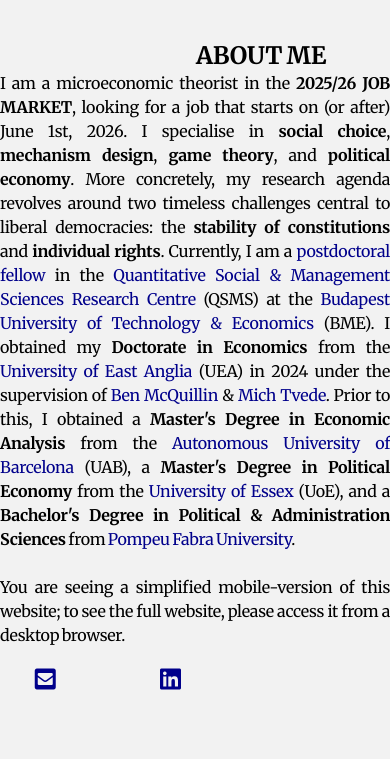
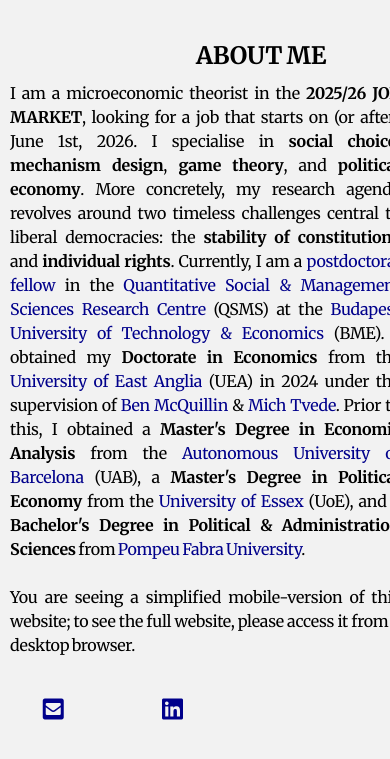
Before and after one commit to HectorHermidaRivera/hectorhermidarivera.github.io, a Jekyll site: the page built from index.md, in a window 390 px wide. Shown: the top 759 px of the page. Built offline with Jekyll 4.4.1, drawn with Linux system fonts in a browser that asks for light colours; a style sheet for code colours, icons or effects is not loaded.

Commit message:
Update style.css

```diff
--- a/assets/css/style.css
+++ b/assets/css/style.css
@@ -7,9 +7,6 @@ body {
 
 .content {
   margin-left: 250px;       /* space for the sidebar */
-  /*padding: 5% 5% 5% 2.5%;    */
-  /*padding: clamp(10px, 5%, 100px) clamp(10px, 5%, 100px) clamp(10px, 5%, 100px) clamp(10px, 2.5%, 50px);*/
-  /*max-width: 1300px;        */
   padding: 2.5vw 5vw 2.5vw 0vw;
   box-sizing: border-box;
   font-size: 1.1em;
@@ -320,7 +317,7 @@ a {
   #about-me .mobile-intro,
   #about-me .mobile-only p {          /* ensures all paragraphs get same line-height */
     width: 100% !important;
-    padding: 0 !important;
+    padding: 10px !important;
     margin: 1em 1em 1em 1em;               /* spacing between paragraphs */
     line-height: 1;                /* consistent line spacing */
   }
@@ -332,7 +329,7 @@ a {
     flex-wrap: nowrap;
     justify-content: space-between;
     margin: 20px 10px 10px 10px;              /* top margin for spacing from text */
-    padding: 0 !important;
+    padding: 10px !important;
     box-sizing: border-box;
   }
 
```
